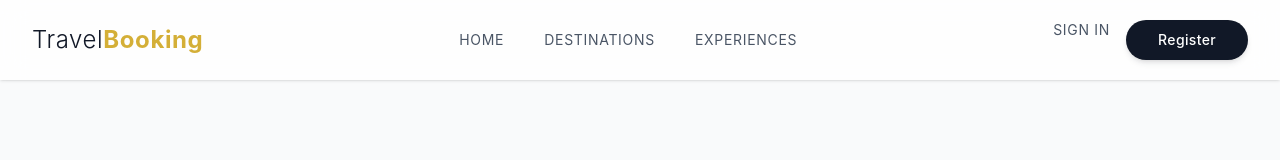
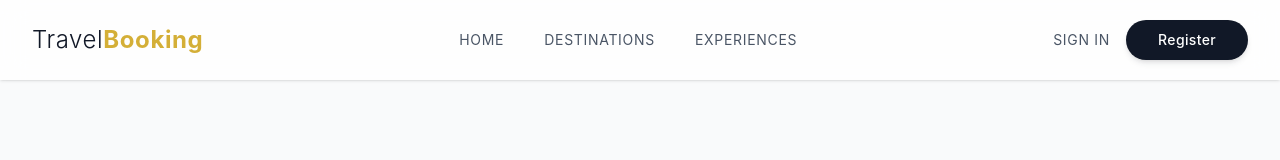
Before and after one commit to BoltXr3posit/travelbooking, a React app in the folder frontend/: page /register in a window 1280 px wide. Shown: the top 160 px of the page. Built offline with nearby package versions, Linux system fonts and the light colour scheme; the HTML template or start-up script is replaced by a standard one.

Commit message:
modified:   frontend/src/components/Navbar.jsx

```diff
--- a/frontend/src/components/Navbar.jsx
+++ b/frontend/src/components/Navbar.jsx
@@ -21,7 +21,7 @@ const Navbar = () => {
           </div>
 
           {/* User Actions */}
-          <div className="hidden md:flex">
+          <div className="hidden md:flex items-center"> {/* <-- Added items-center here */}
             <Link to="/login" className="text-gray-600 hover:text-gold transition duration-300 text-sm uppercase tracking-wider mr-4">
               Sign In
             </Link>
```
